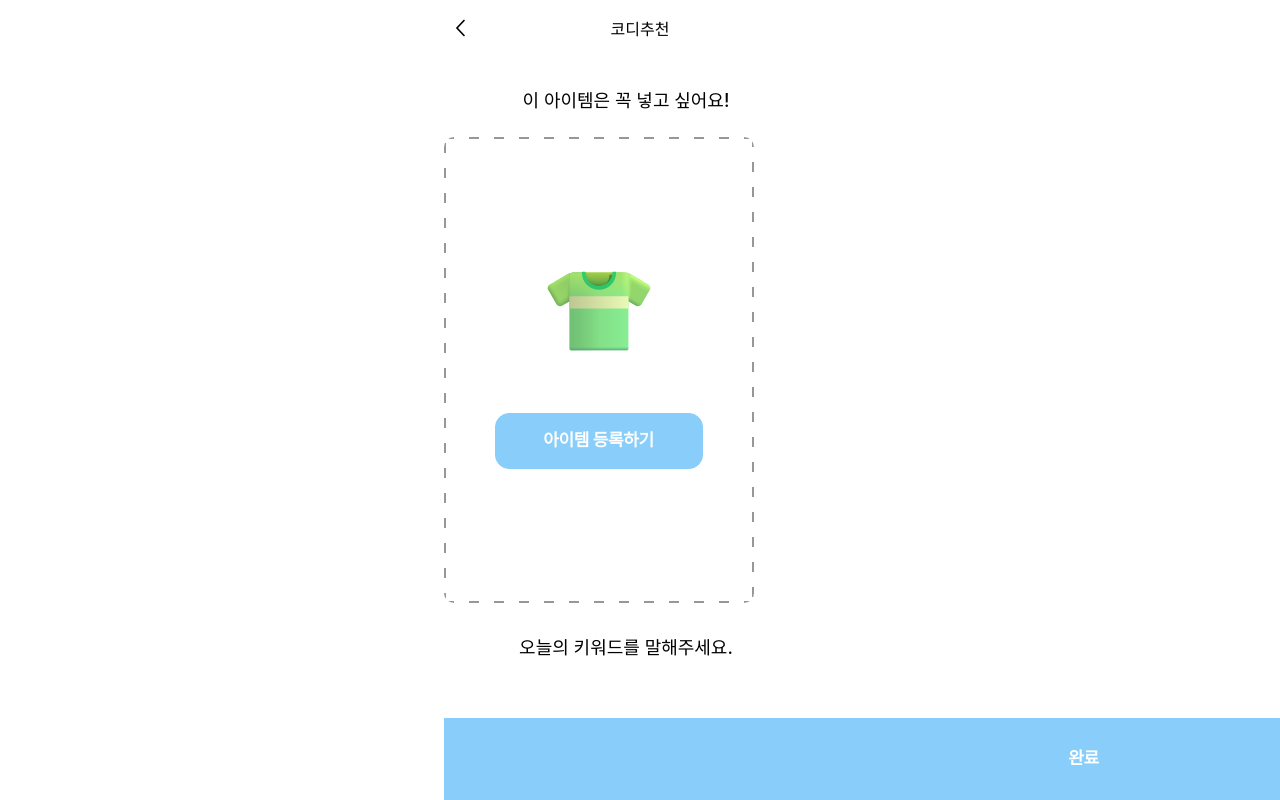
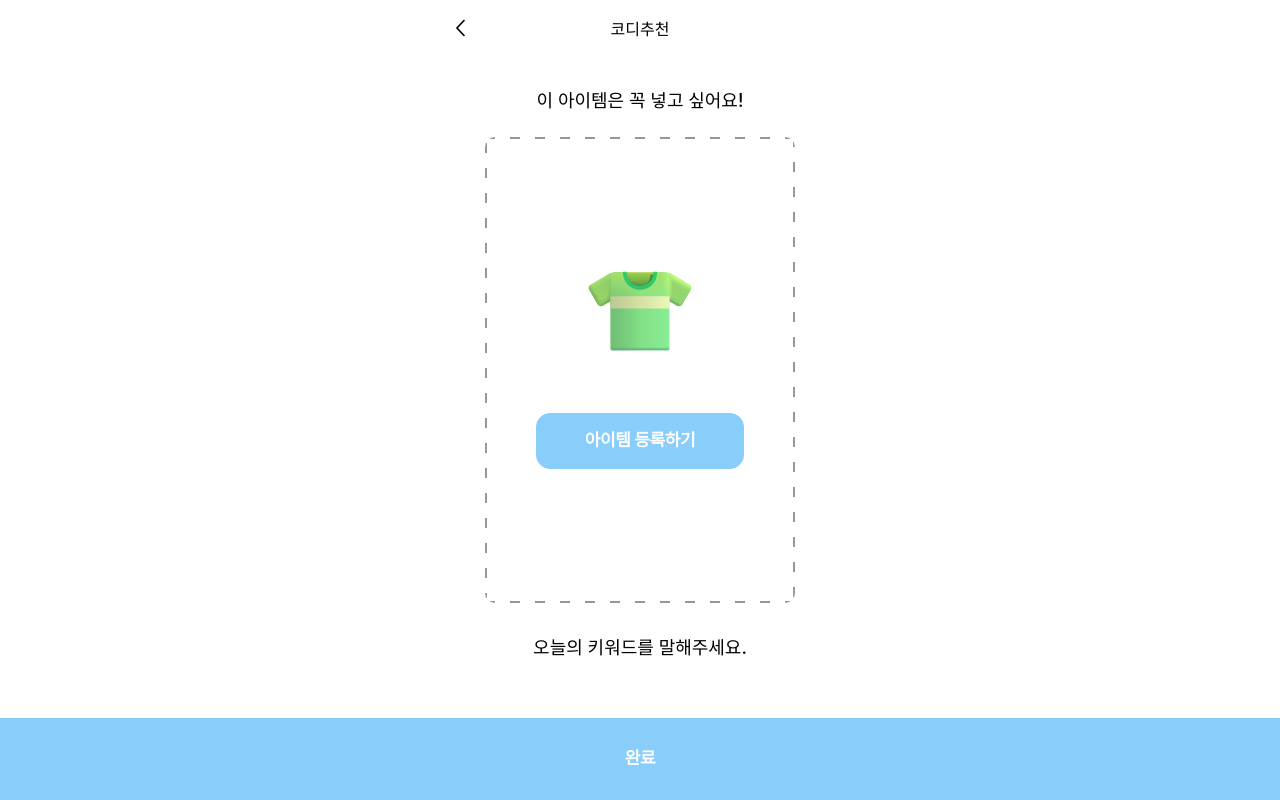
Before and after one commit to git-hubsalt/omoib-frontend, a React (Create React App) app: page /outfit-recommendations in a window 1280 px wide. Built offline with nearby package versions, Linux system fonts and the light colour scheme; a web font is replaced by a local one.

Commit message:
refactor : 코드 수정

```diff
--- a/src/Pages/OutfitRecommendations/index.tsx
+++ b/src/Pages/OutfitRecommendations/index.tsx
@@ -2,12 +2,13 @@ import React, {useState} from 'react';
 import Header from '../../components/Header/Header'; // Header 컴포넌트의 경로를 맞게 설정하세요
 import Uploader from "../../components/Uploader/Uploader";
 import * as style from './style'; // 스타일 경로를 맞게 설정하세요
-import FooterButton from "../../components/Button/ClickButton"; // ClickButton import
+import FooterButton from "../../components/Button/ClickButton";
+import {Container} from "./style"; // ClickButton import
 
 const OutfitRecommendations: React.FC = () => {
 
     return (
-        <div>
+        <Container>
             <Header text="코디추천"/> {/* 헤더에 텍스트 전달 */}
             <style.Text>이 아이템은 꼭 넣고 싶어요!</style.Text>
             <Uploader width={310} height={466}>
@@ -21,7 +22,7 @@ const OutfitRecommendations: React.FC = () => {
             <FooterButton variant="footerButton" >
                 완료
             </FooterButton>
-        </div>
+        </Container>
     );
 };
 
--- a/src/Pages/OutfitRecommendations/style.tsx
+++ b/src/Pages/OutfitRecommendations/style.tsx
@@ -10,3 +10,8 @@ export const Text =styled.div`
     margin-top: 30px;
     margin-bottom:25px;
 `
+export const Container = styled.div`
+  display: flex;
+  flex-direction: column;
+    align-items: center;
+`;
```
